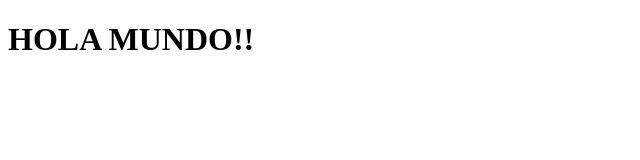
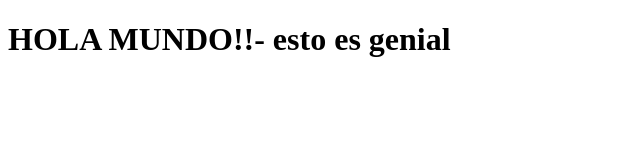
Before and after one commit to AlejandraVitoviz/Coursera-HTML-CSS-JavaScript, a plain HTML site: page site/index.html in a window 1280 px wide. Shown: the whole page, without its empty margins (0-640 px from the left). Drawn offline with Linux system fonts and the light colour scheme.

Commit message:
My first page changes.

```diff
--- a/site/index.html
+++ b/site/index.html
@@ -5,6 +5,6 @@
     <title>Solution2_Mod</title>
 </head>
 <body>
-    <h1>HOLA MUNDO!!</h1>
+    <h1>HOLA MUNDO!!- esto es genial</h1>
 </body>
 </html>
```
